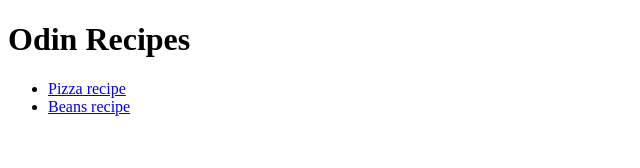
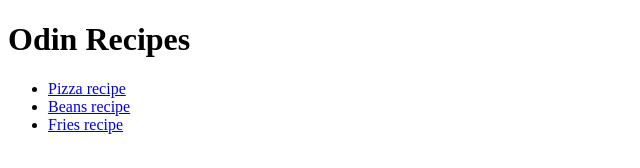
Before and after one commit to nerminDonlag/odin-recipes, a plain HTML site: page index.html in a window 1280 px wide. Shown: the full height of the page, 0-640 px from the left. Drawn offline with Linux system fonts and the light colour scheme.

Commit message:
Commited fries.html

```diff
--- a/index.html
+++ b/index.html
@@ -11,6 +11,7 @@
     <ul>
         <li><a href="./recipes/pizza.html">Pizza recipe</a></li>
         <li><a href="./recipes/beans.html">Beans recipe</a></li>
+        <li><a href="./recipes/fries.html">Fries recipe</a></li>
     </ul>
 </body>
 </html>
```
Also changed, not shown: images/fries.jpg (added).
